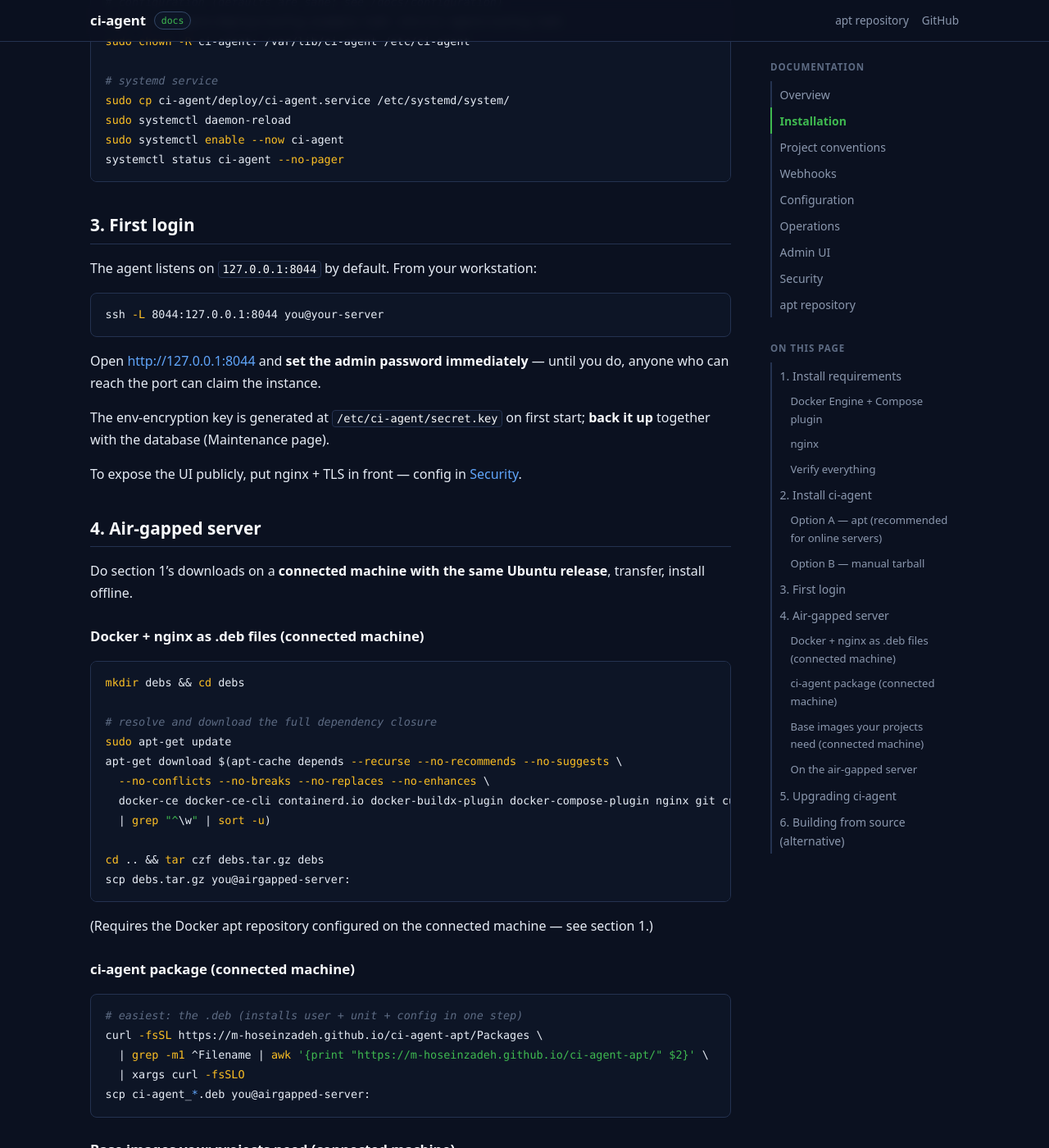
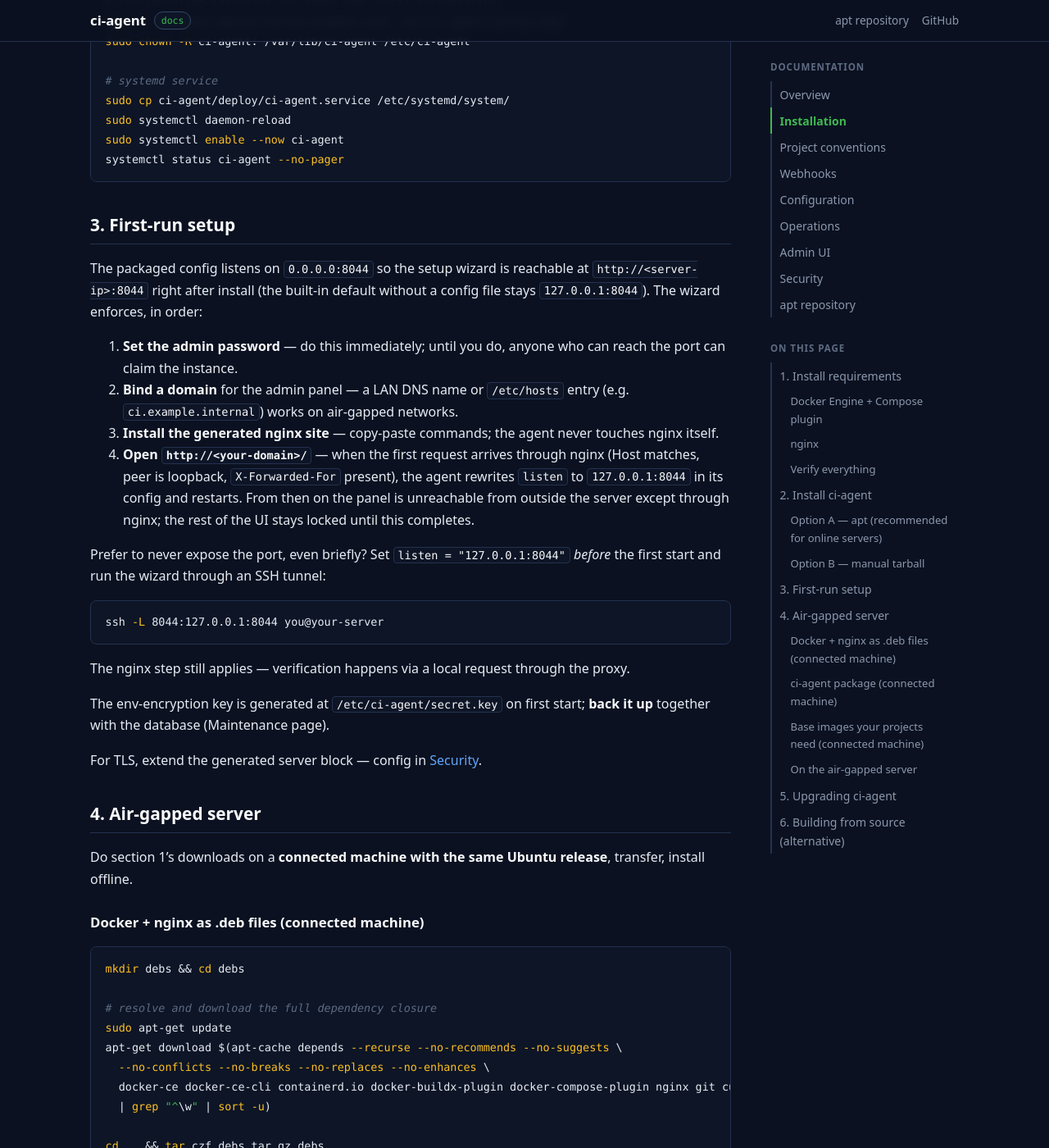
Before and after one commit to m-hoseinzadeh/ci-agent-apt, a Jekyll site: the page built from docs/install.md, in a window 1280 px wide and 1400 px high, scrolled down 2571 px. Shown: the whole window at 82% size. Built offline with Jekyll 4.4.1, drawn with Linux system fonts in a browser that asks for light colours; our own code applies the rules of GitHub Pages for plain Markdown files.

````diff
--- a/docs/install.md
+++ b/docs/install.md
@@ -116,21 +116,40 @@ sudo systemctl enable --now ci-agent
 systemctl status ci-agent --no-pager
 ```
 
-## 3. First login
+## 3. First-run setup
 
-The agent listens on `127.0.0.1:8044` by default. From your workstation:
+The packaged config listens on `0.0.0.0:8044` so the setup wizard is
+reachable at `http://<server-ip>:8044` right after install (the built-in
+default without a config file stays `127.0.0.1:8044`). The wizard enforces,
+in order:
+
+1. **Set the admin password** — do this immediately; until you do, anyone
+   who can reach the port can claim the instance.
+2. **Bind a domain** for the admin panel — a LAN DNS name or `/etc/hosts`
+   entry (e.g. `ci.example.internal`) works on air-gapped networks.
+3. **Install the generated nginx site** — copy-paste commands; the agent
+   never touches nginx itself.
+4. **Open `http://<your-domain>/`** — when the first request arrives through
+   nginx (Host matches, peer is loopback, `X-Forwarded-For` present), the
+   agent rewrites `listen` to `127.0.0.1:8044` in its config and restarts.
+   From then on the panel is unreachable from outside the server except
+   through nginx; the rest of the UI stays locked until this completes.
+
+Prefer to never expose the port, even briefly? Set
+`listen = "127.0.0.1:8044"` *before* the first start and run the wizard
+through an SSH tunnel:
 
 ```bash
 ssh -L 8044:127.0.0.1:8044 you@your-server
 ```
 
-Open <http://127.0.0.1:8044> and **set the admin password immediately** —
-until you do, anyone who can reach the port can claim the instance.
+The nginx step still applies — verification happens via a local request
+through the proxy.
 
 The env-encryption key is generated at `/etc/ci-agent/secret.key` on first
 start; **back it up** together with the database (Maintenance page).
 
-To expose the UI publicly, put nginx + TLS in front — config in
+For TLS, extend the generated server block — config in
 [Security](./security.md).
 
 ## 4. Air-gapped server
````
Also changed, not shown: docs/configuration.md (+1 -1 lines), docs/security.md (+18 -6 lines), 6 other files.
